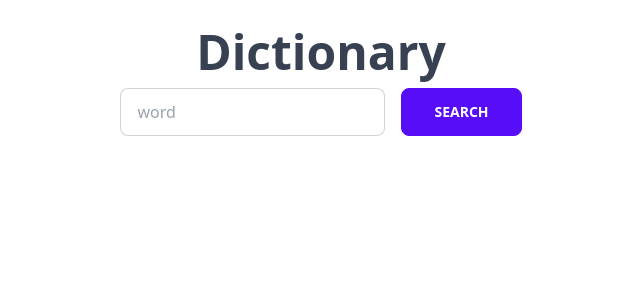
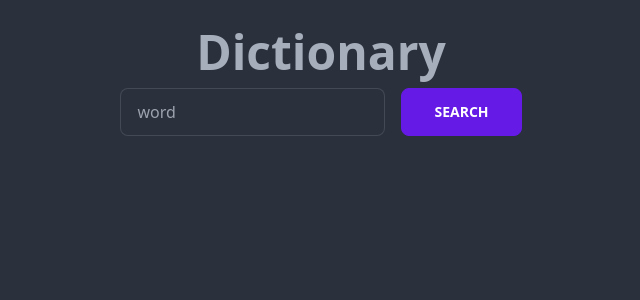
Before and after one commit to happi89/dictionary, a Next.js app: page / in a window 1280 px wide. Shown: the top 300 px of the page, without its empty margins (319-959 px from the left). Built offline with nearby package versions, Linux system fonts and the light colour scheme.

Commit message:
added definitions

```diff
--- /dev/null
+++ b/src/components/Block.tsx
@@ -0,0 +1,60 @@
+import Link from 'next/link';
+
+export interface Definition {
+	partOfSpeech: string;
+	definitions: { definition: string }[];
+	synonyms: string[];
+}
+
+export interface Word {
+	word: string;
+	phonetic: string;
+	meanings: Definition[];
+}
+
+const Block = ({ word }: { word: Word }) => {
+	console.log(word);
+	return (
+		<>
+			{' '}
+			{word?.meanings?.map((m: Definition, i: number) => {
+				return (
+					<div key={i} className='mt-8'>
+						<p className='font-bold text-2xl'>{m.partOfSpeech}</p>
+						<ul>
+							{m.definitions?.map(
+								(
+									d: {
+										definition: string;
+									},
+									i: number
+								) => (
+									<li key={i} className='mt-2'>
+										{i} - {d.definition}
+									</li>
+								)
+							)}
+						</ul>
+						{m?.synonyms.length > 0 ? (
+							<>
+								<p className='font-bold text-xl mt-4'>synonyms</p>
+								<ul>
+									{m.synonyms?.map((s: string, i: number) => (
+										<Link href={`/${s}`} key={i}>
+											<a className='mr-2 hover:link cursor-pointer'>{s}</a>
+										</Link>
+									))}
+								</ul>
+								<div className='divider'></div>
+							</>
+						) : (
+							''
+						)}
+					</div>
+				);
+			})}
+		</>
+	);
+};
+
+export default Block;
--- a/src/components/Navbar.tsx
+++ b/src/components/Navbar.tsx
@@ -3,9 +3,7 @@ import WordForm from './WordForm';
 export function Navbar({}) {
 	return (
 		<main className='container mx-auto flex flex-col items-center p-4'>
-			<h1 className='text-5xl leading-normal font-extrabold text-gray-700'>
-				Dictionary
-			</h1>
+			<h1 className='text-5xl leading-normal font-extrabold'>Dictionary</h1>
 			<WordForm />
 		</main>
 	);
--- a/tailwind.config.cjs
+++ b/tailwind.config.cjs
@@ -1,8 +1,11 @@
 /** @type {import('tailwindcss').Config} */
 module.exports = {
-  content: ["./src/**/*.{js,ts,jsx,tsx}"],
-  theme: {
-    extend: {},
-  },
-  plugins: [require('daisyui')],
+	content: ['./src/**/*.{js,ts,jsx,tsx}'],
+	theme: {
+		extend: {},
+	},
+	daisyui: {
+		themes: ['dark'],
+	},
+	plugins: [require('daisyui')],
 };
```
